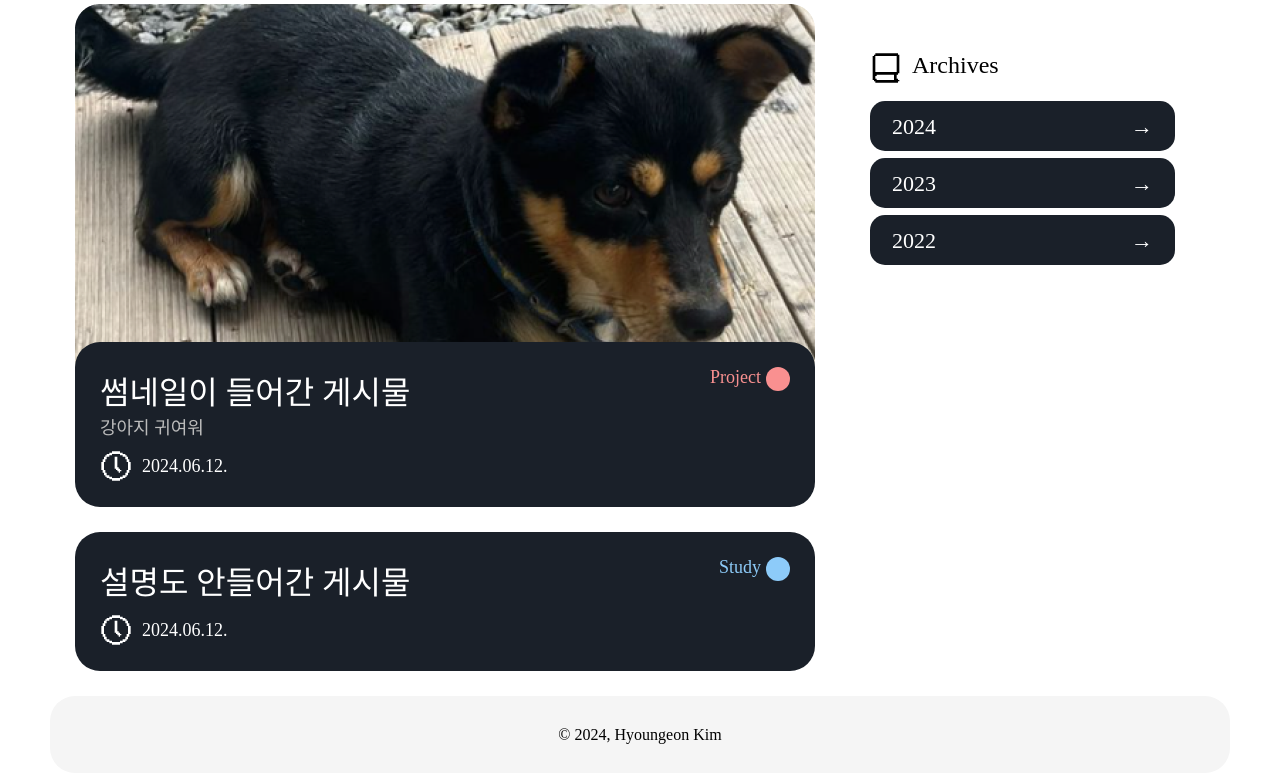
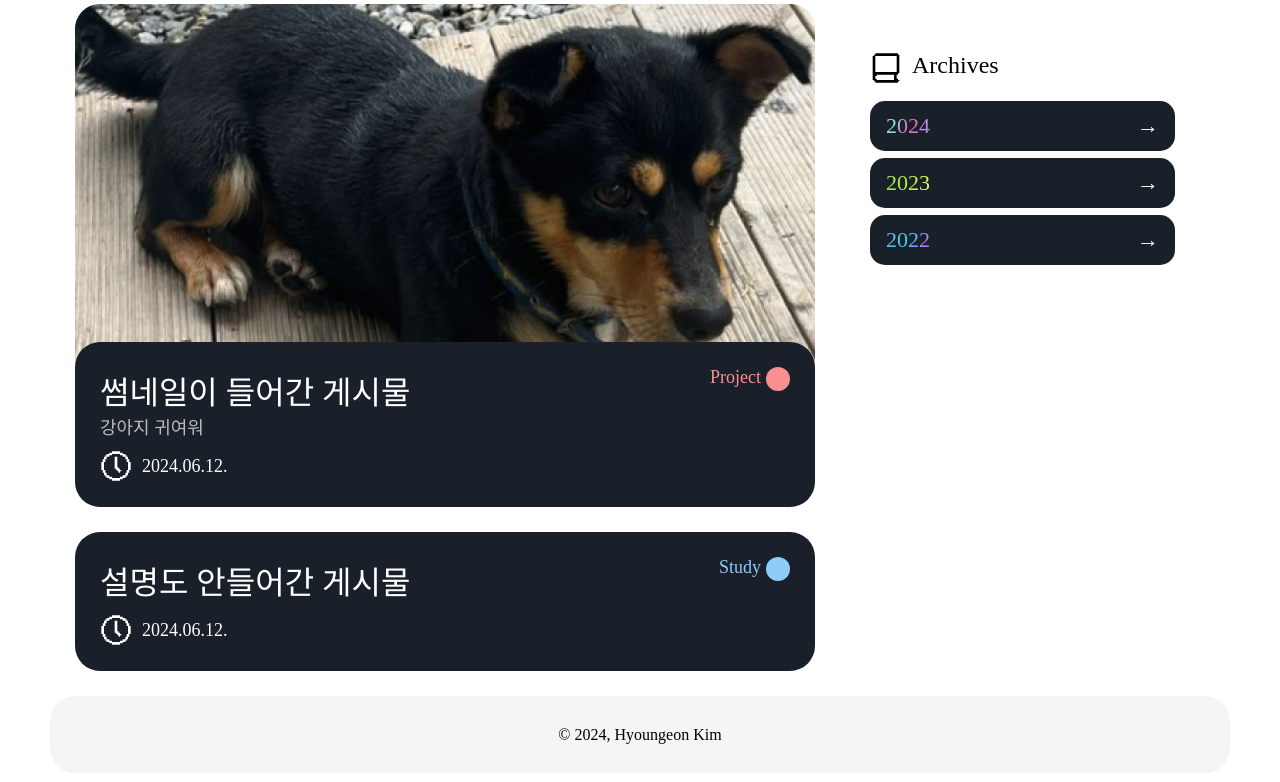
Before and after one commit to trollonion03/OnionLog, a React (Create React App) app: page /blog in a window 1280 px wide. Shown: the part 821-1603 px from the top of the page. Built offline with nearby package versions, Linux system fonts and the light colour scheme; a web font is replaced by a local one.

Commit message:
[Edit] khe - Set Archives button to component

```diff
--- a/src/Routes/BlogPage.css
+++ b/src/Routes/BlogPage.css
@@ -234,8 +234,9 @@ button:hover {
     width: 100%;
     border: 0px none;
     border-radius: 15px;
+    padding: 0;
     background-color: #1A2029;
-    line-height: 50px;
+    line-height: 48px;
     font-family: 'galmuri11';
     font-size: 22px;
     color: white;
@@ -319,3 +320,24 @@ button:hover {
     flex-direction: column;
     gap: 7px;
 }
+
+#a2024 {
+    background: linear-gradient(110deg, #FFD467 0%, #88E4EA 25%, #E869B5 50%, #CC86E4 75%, #6989E5 100%);
+    -webkit-background-clip: text;
+    background-clip: text;
+    -webkit-text-fill-color: transparent;
+}
+
+#a2023 {
+    background: linear-gradient(-67deg, #F4FF75 0%, #BCE93C 50%, #8CE974 100%);
+    -webkit-background-clip: text;
+    background-clip: text;
+    -webkit-text-fill-color: transparent;
+}
+
+#a2022 {
+    background: linear-gradient(-67deg, #B275FF 17%, #3CCAE9 50%, #74BFE9 100%);
+    -webkit-background-clip: text;
+    background-clip: text;
+    -webkit-text-fill-color: transparent;
+}
--- a/src/Routes/BlogPage.js
+++ b/src/Routes/BlogPage.js
@@ -137,6 +137,15 @@ const BlogPage = () => {
         );
     }
 
+    const ArchiveBtns = ({years}) => {
+        return (
+            <button type='submit' className='ArchiveBtn'>
+                <p className={`Years`} id={`a${years}`}>{years}</p>
+                <p className='Go'>→</p>
+            </button>
+        );
+    }
+
     //--- [End] Reuseable Components ---
 
     const onClickLogin = () => {
@@ -195,18 +204,9 @@ const BlogPage = () => {
                                     <p>Archives</p>
                                 </div>
                                 <div id='ArchiveContainer'>
-                                    <button type='submit' className='ArchiveBtn'>
-                                        <p className='Years'>2024</p>
-                                        <p className='Go'>→</p>
-                                    </button>
-                                    <button type='submit' className='ArchiveBtn'>
-                                        <p className='Years'>2023</p>
-                                        <p className='Go'>→</p>
-                                    </button>
-                                    <button type='submit' className='ArchiveBtn'>
-                                        <p className='Years'>2022</p>
-                                        <p className='Go'>→</p>
-                                    </button>
+                                    <ArchiveBtns years={2024}></ArchiveBtns>
+                                    <ArchiveBtns years={2023}></ArchiveBtns>
+                                    <ArchiveBtns years={2022}></ArchiveBtns>
                                 </div>
                             </div>
                         </div>
```
